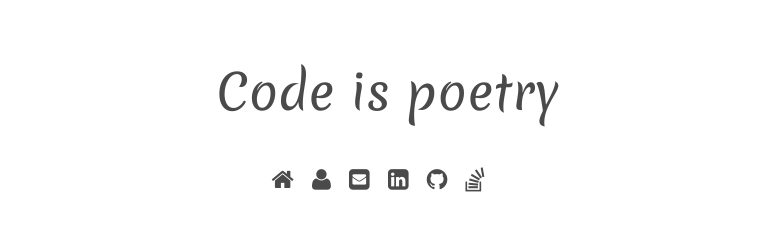
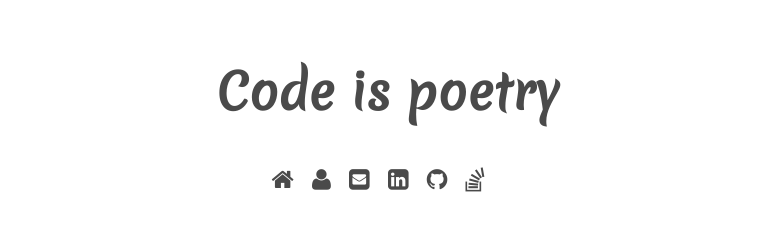
Before and after one commit to jihedamine/jihedamine.github.io, a Jekyll site: the page built from _posts/2007-10-22-hello-world.md, in a window 1280 px wide. Shown: the top 251 px of the page, without its empty margins (252-1027 px from the left). Built offline with Jekyll 4.4.1, drawn with Linux system fonts in a browser that asks for light colours; Markdown is read by kramdown in place of the engine named in the settings.

Commit message:
Font weight

```diff
--- a/assets/css/screen.css
+++ b/assets/css/screen.css
@@ -560,7 +560,7 @@ margin on the iframe, cause it breaks stuff. */
 /* The details of your blog. Defined in ghost/settings/ */
 .page-title {
     font-size: 3rem;
-    font-height: bold;
+    font-weight: bold;
     font-family: Merienda, sans-serif;
     text-decoration: none;
     text-align: center;
```
